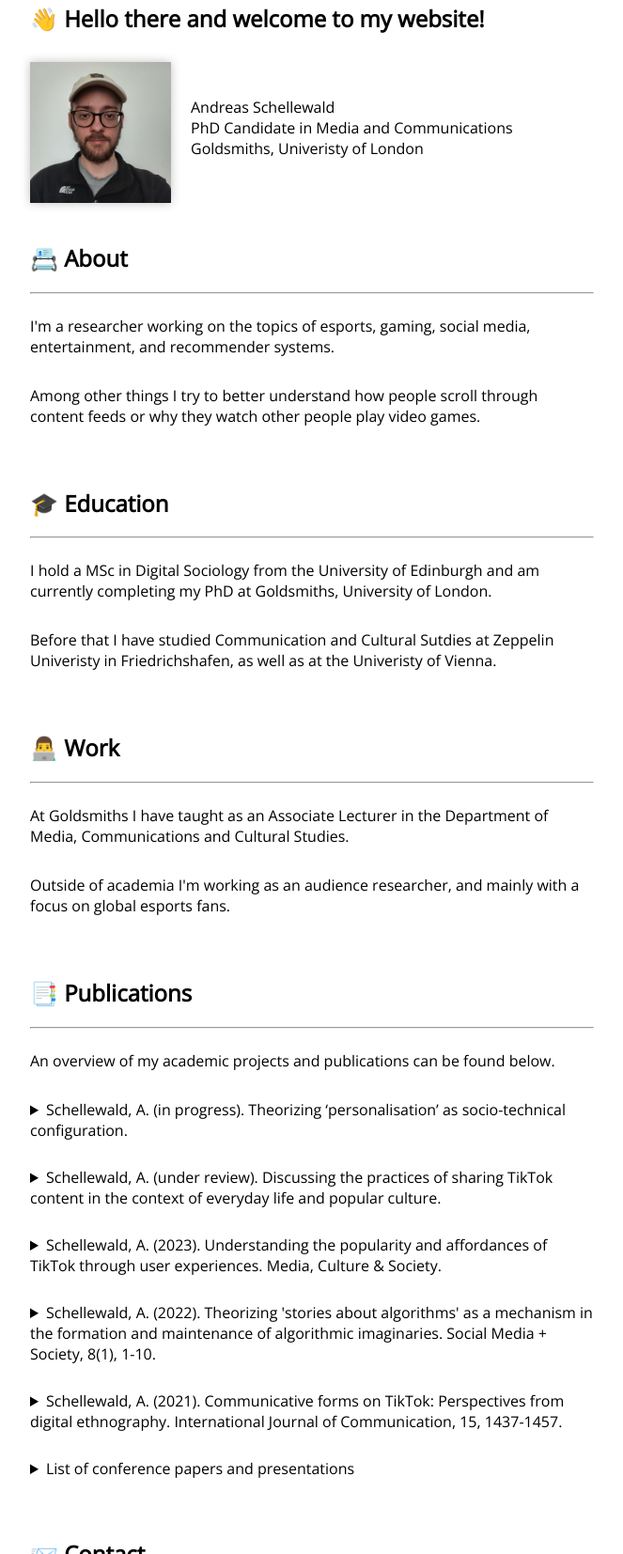
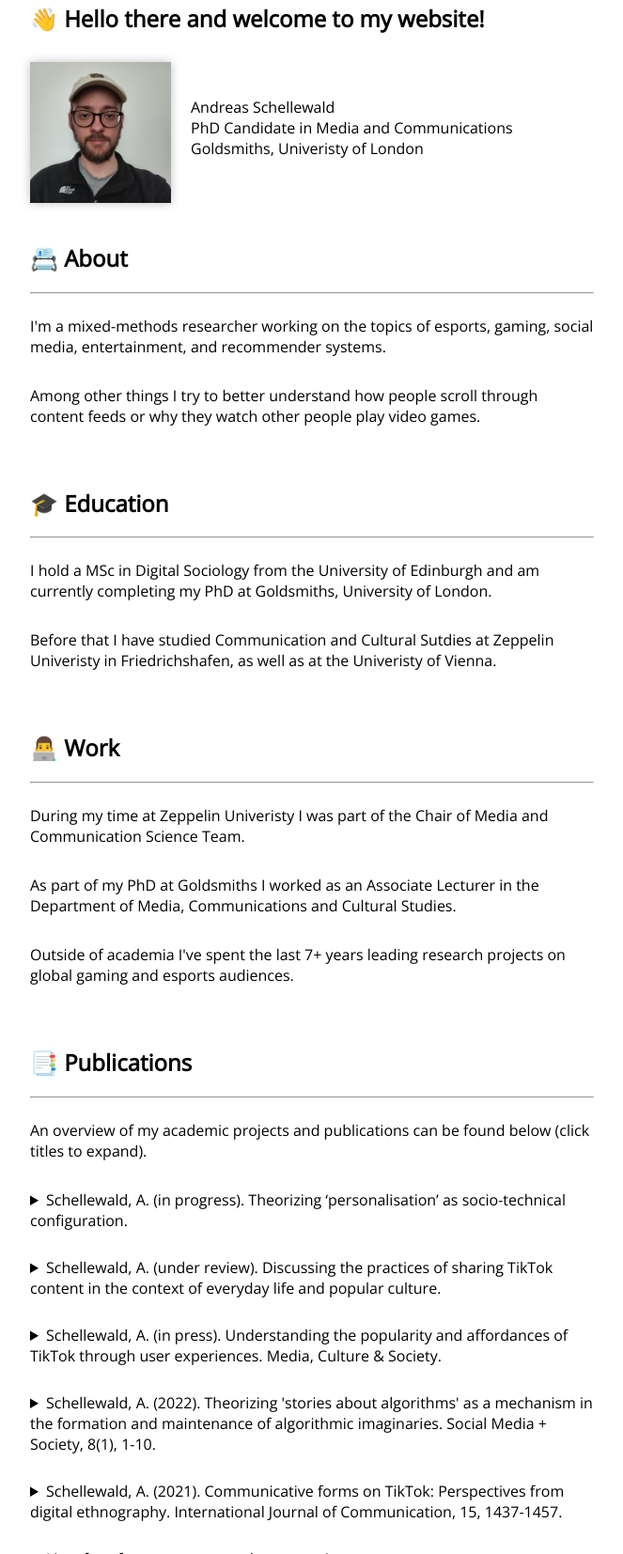
Before and after one commit to aschellewald/aschellewald.github.io, a plain HTML site: page index.html in a window 1280 px wide. Shown: the part 17-1671 px from the top of the page at 94% size, without its empty margins (308-971 px from the left). Drawn offline with Linux system fonts and the light colour scheme.

Commit message:
Update index.html

```diff
--- a/index.html
+++ b/index.html
@@ -3,18 +3,19 @@
 	<head>
 		<title>About - Andreas Schelleald</title>
 		<link rel="stylesheet" href="main.css">
+		<meta name="viewport" content="width=device-width, initial-scale=1.0">
 	</head>
 	<body>
 		<div>
 			<h2>&#x1F44B; Hello there and welcome to my website!</h2>
 				<div class="container">
-					<div><img src="images/portrait.jpg" alt="" width="150" height="150" style="float: left; margin-right: 20px; margin-top: 10px; box-shadow: 0px 0px 10px rgba(0, 0, 0, 0.25);"></div>
+					<div><img src="images/portrait.jpg" alt="" width="150" height="150" style="float: left; margin-right: 20px; margin-top: 10px; box-shadow: 0px 0px 10px rgba(0, 0, 0, 0.25)"></div>
 					<div><p>Andreas Schellewald<br>PhD Candidate in Media and Communications<br>Goldsmiths, Univeristy of London</p></div>
 				</div>
 		</div>
 		<div>
 			<br><h2>&#x1F4C7; About</h2><hr>
-			<p>I'm a researcher working on the topics of esports, gaming, social media, entertainment, and recommender systems.</p>
+			<p>I'm a mixed-methods researcher working on the topics of esports, gaming, social media, entertainment, and recommender systems.</p>
 			<p>Among other things I try to better understand how people scroll through content feeds or why they watch other people play video games.</p>
 		</div>
 		<div>
@@ -24,12 +25,13 @@
 		</div>
 		<div>
 			<br><h2>&#x1F468;&#x200D;&#x1F4BB; Work</h2><hr>
-			<p>At Goldsmiths I have  taught as an Associate Lecturer in the Department of Media, Communications and Cultural Studies.</p>
-			<p>Outside of academia I'm working as an audience researcher, and mainly with a focus on global esports fans.</p>
+			<p>During my time at Zeppelin Univeristy I was part of the Chair of Media and Communication Science Team.</p>
+			<p>As part of my PhD at Goldsmiths I worked as an Associate Lecturer in the Department of Media, Communications and Cultural Studies.</p>
+			<p>Outside of academia I've spent the last 7+ years leading research projects on global gaming and esports audiences.</p>
 		</div>
 		<div>
 			<br><h2>&#x1F4D1; Publications</h2><hr>
-			<p>An overview of my academic projects and publications can be found below.</p>
+			<p>An overview of my academic projects and publications can be found below (click titles to expand).</p>
 			<details>
 				<summary>Schellewald, A. (in progress). Theorizing ‘personalisation’ as socio-technical configuration.</summary>
 				<p class="abstract">Abstract: In both popular and technical discourses recommender systems are usually seen as the dominant driver of what is described as ‘personalisation’ – that can be, for example, a content feed that is specifically tailored to a given user based on their past consumption preferences. Recent research has increasingly foregrounded the active role that users play within such environments of personalisation, focussing for instance on the ways in which self-identities are negotiated or algorithmic biases responded to. This paper contributes to these debates by developing the idea of ‘reading for personalisation’. It argues that users, through the way in which they navigate and ‘read’ algorithmic environments, performatively enact personalisation as an outcome they experience as an environmental property. This performance consists of a habitualised navigation towards content resonating with ideas of one’s self. As such I position the ‘reader’ as a dominant driving force shaping the socio-technical configuration that we understand as ‘personalisation’.</p>
@@ -39,16 +41,16 @@
 				<p class="abstract">Abstract: A crucial element of TikTok consumption is the practice of sharing TikTok videos within social networks. In this paper I draw on fieldwork with young adult TikTok users to address this facet of TikTok consumption. I show how people ‘mined’ the For You Page for videos that could function as cues to facilitate social relationships both at a distance as well as in settings of physical co-presence. I highlight the ways in which TikTok clips are shared in a phatic manner to activate social relationships, for example through communicating messages of ‘thinking about you’ or relating to others as mutual through the referencing of TikTok memes and clips in everyday conversations. In so doing, I advance an argument to understand TikTok as a social medium on this dimension of practice. Furthermore, I underscore the importance of thinking about recommender systems beyond the notion of personalisation and instead focusing on their social embeddedness more.</p>
 			</details>
 			<details>
-				<summary>Schellewald, A. (2023). Understanding the popularity and affordances of TikTok through user experiences. Media, Culture &amp; Society.</summary>
-				<p class="abstract">Abstract: In this paper I discuss the affordances and popularity of the short-video app TikTok from an audience studies point of view. I do so by drawing on findings from ethnographic fieldwork with young adult TikTok users based in the United Kingdom that was conducted in 2020 and 2021. I trace how using the app, specifically scrolling through the TikTok For You Page, the app’s algorithmic content feed, became a fixed part of the everyday routines of young adults. I show how TikTok appealed to them as a convenient means of escape and relief that they were unable to find elsewhere during and beyond times of lockdown. Further, I highlight the complex nature of TikTok as an app and the active role that users play in imagining and appropriating the app’s affordances as meaningful parts of their everyday social life. Closing the paper, I reflect on future directions of TikTok scholarship by stressing the importance of situated audience studies.<br><br>The full paper is available open access <a href="https://journals.sagepub.com/doi/10.1177/01634437221144562" target="_blank">here</a>.</p>
+				<summary>Schellewald, A. (in press). Understanding the popularity and affordances of TikTok through user experiences. Media, Culture &amp; Society.</summary>
+				<p class="abstract">Abstract: In this paper I discuss the affordances and popularity of the short-video app TikTok from an audience studies point of view. I do so by drawing on findings from ethnographic fieldwork with young adult TikTok users based in the United Kingdom that was conducted in 2020 and 2021. I trace how using the app, specifically scrolling through the TikTok For You Page, the app’s algorithmic content feed, became a fixed part of the everyday routines of young adults. I show how TikTok appealed to them as a convenient means of escape and relief that they were unable to find elsewhere during and beyond times of lockdown. Further, I highlight the complex nature of TikTok as an app and the active role that users play in imagining and appropriating the app’s affordances as meaningful parts of their everyday social life. Closing the paper, I reflect on future directions of TikTok scholarship by stressing the importance of situated audience studies.</p>
 			</details>
 			<details>
 				<summary>Schellewald, A. (2022). Theorizing 'stories about algorithms' as a mechanism in the formation and maintenance of algorithmic imaginaries. Social Media + Society, 8(1), 1-10.</summary>
-				<p class="abstract">Abstract: In this article I report from an ethnographic investigation into young adult users of the popular short-video app TikTok. More specifically, I discuss their experience of TikTok’s algorithmic content feed, or so-called “For You Page.” Like many other personalized online environments today, the For You Page is marked by the tension of being a mechanism of digital surveillance and affective control, yet also a source of entertainment and pleasure. Focusing on people’s sense-making practices, especially in relation to stories about the TikTok algorithm, the article approaches the discursive repertoire that underpins people’s negotiation of this tension. Doing so, I theorize the role and relevance of “stories about algorithms” within the context of algorithmic imaginaries as activating users in sense-making processes about their algorithmic entanglements.<br><br>The full paper is available open access <a href="https://journals.sagepub.com/doi/full/10.1177/20563051221077025" target="_blank">here</a>.</p>
+				<p class="abstract">Abstract: In this article I report from an ethnographic investigation into young adult users of the popular short-video app TikTok. More specifically, I discuss their experience of TikTok’s algorithmic content feed, or so-called “For You Page.” Like many other personalized online environments today, the For You Page is marked by the tension of being a mechanism of digital surveillance and affective control, yet also a source of entertainment and pleasure. Focusing on people’s sense-making practices, especially in relation to stories about the TikTok algorithm, the article approaches the discursive repertoire that underpins people’s negotiation of this tension. Doing so, I theorize the role and relevance of “stories about algorithms” within the context of algorithmic imaginaries as activating users in sense-making processes about their algorithmic entanglements.<br><br>The full paper is available open access <a href="https://journals.sagepub.com/doi/full/10.1177/20563051221077025" target="_blank">here</a>.</P>
 			</details>
 			<details>
 				<summary>Schellewald, A. (2021). Communicative forms on TikTok: Perspectives from digital ethnography. International Journal of Communication, 15, 1437-1457.</summary>
-				<p class="abstract">Abstract: TikTok is an app that allows people to create, share, and consume short-video content. Although only available internationally since 2017, it has already been downloaded more than 2 billion times and has around 800 million active users. Public interest in the fleeting and seemingly random video clips that TikTok hosts is high. In fact, it has grown steadily since the time of the Twitter-owned short-video app Vine that ended its service in 2016 with only a quarter of TikTok’s current userbase. However, despite this steady growth in popularity, observations and theorizations of short-video apps like TikTok remain lacking. In this article, I seek to address this lack by critically discussing how to study short-video communications from the bottom up and by presenting the results of an exploratory investigation into TikTok and its communicative forms. Doing so, this article contributes to opening a space for serious engagement with this burgeoning yet understudied element of digital culture in the future.<br><br>The full paper is available open access <a href="https://ijoc.org/index.php/ijoc/article/view/16414" target="_blank">here</a>.</p>
+				<p class="abstract">Abstract: TikTok is an app that allows people to create, share, and consume short-video content. Although only available internationally since 2017, it has already been downloaded more than 2 billion times and has around 800 million active users. Public interest in the fleeting and seemingly random video clips that TikTok hosts is high. In fact, it has grown steadily since the time of the Twitter-owned short-video app Vine that ended its service in 2016 with only a quarter of TikTok’s current userbase. However, despite this steady growth in popularity, observations and theorizations of short-video apps like TikTok remain lacking. In this article, I seek to address this lack by critically discussing how to study short-video communications from the bottom up and by presenting the results of an exploratory investigation into TikTok and its communicative forms. Doing so, this article contributes to opening a space for serious engagement with this burgeoning yet understudied element of digital culture in the future.<br><br>The full paper is available open access <a href="https://ijoc.org/index.php/ijoc/article/view/16414" target="_blank">here</a>.</P>
 			</details>
 			<details>
 				<summary>List of conference papers and presentations</summary>
```
